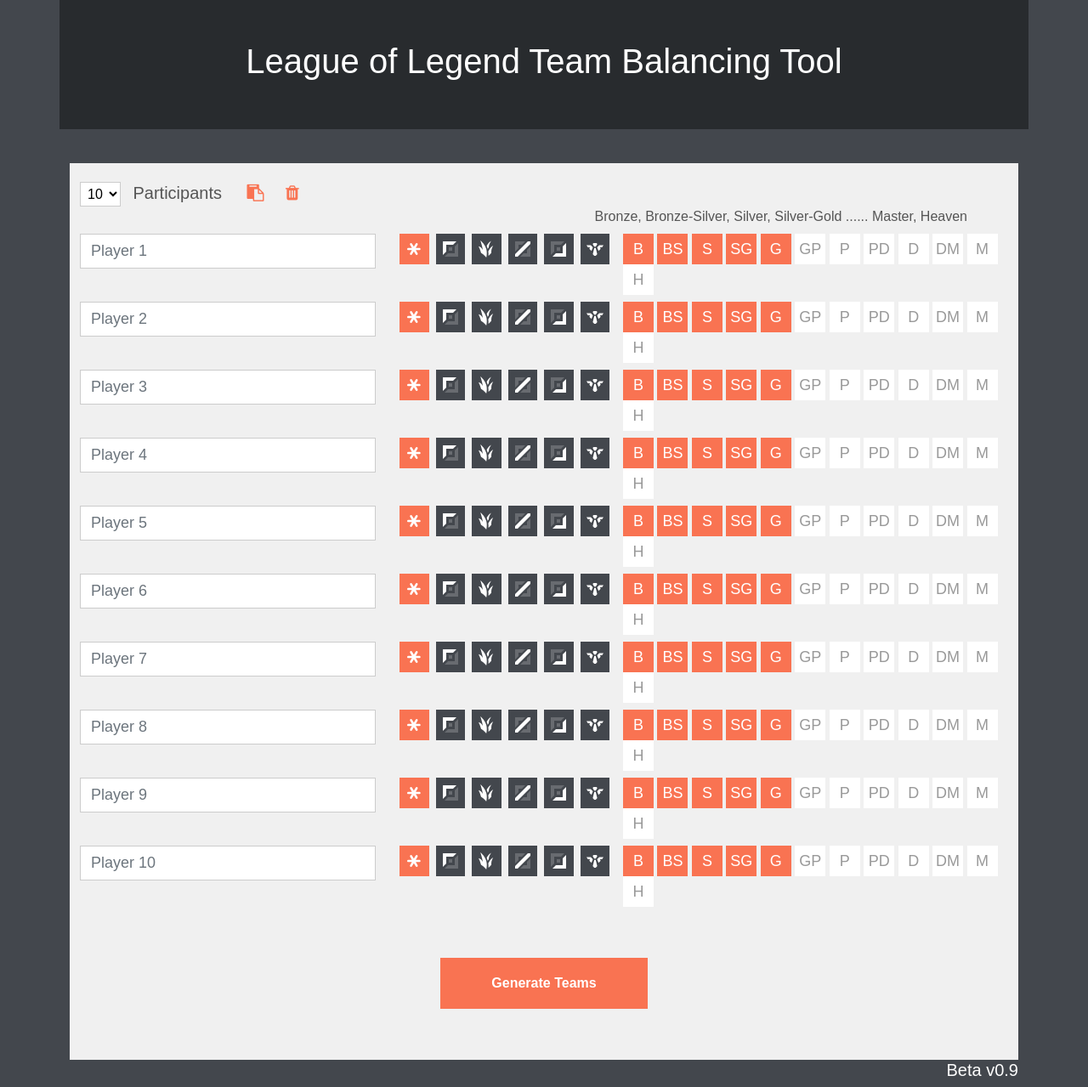
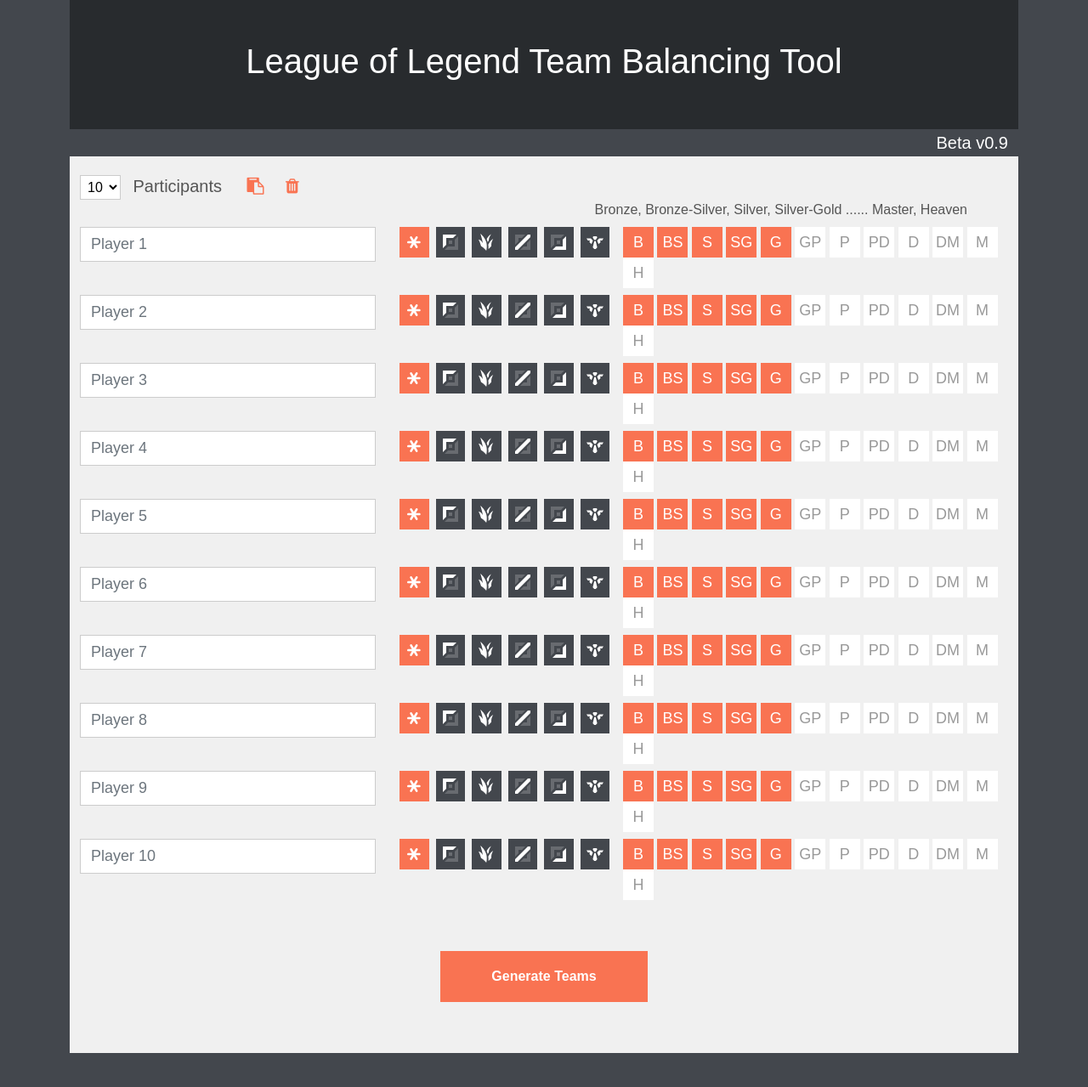
Before and after one commit to seanchoi-dev/seanchoi-dev.github.io, a plain HTML site: page lol-team/index.html in a window 1280 px wide. Shown: the whole page at 85% size. After the commit the page ends 1239 px from the top, so only its background shows below. Drawn offline with nearby package versions, Linux system fonts and the light colour scheme.

Commit message:
bug fix, version location change

```diff
--- a/lol-team/index.html
+++ b/lol-team/index.html
@@ -13,10 +13,10 @@
     <body>
         <main>
             <div class="container">
-                <div class="title py-5 text-center text-white"><h1>League of Legend Team Balancing Tool</h1></div>
+                <div class="title m-0 py-5 text-center text-white"><h1>League of Legend Team Balancing Tool</h1></div>
                 <form id="mix_form" name="mix" autocomplete="on" onsubmit="return submitted()">
                     <div class="bg-dark-grey">
-                        <div class="container padding-bloc">
+                        <div class="container">
                             <div class="row">
                                 <div class="form-group col-md-12 p-0">
                                     <!-- <label class="white-label required">Balanced by</label>
@@ -27,6 +27,7 @@
                                         <label for="mix_typeMix_1" class="text-decoration-line-through">Position</label>
                                     </div> -->
                                 </div>
+                                <div class="container text-white"><h5 class="my-1 text-end">Beta v0.9</h5></div>
                             </div>
                         </div>
                     </div>
@@ -85,7 +86,6 @@
                 </form>
             </div>
             <footer>
-                <div class="container text-white"><h5 class="text-end">Beta v0.9</h5></div>
                 <script src="https://cdn.jsdelivr.net/npm/bootstrap@5.2.0-beta1/dist/js/bootstrap.bundle.min.js" integrity="sha384-pprn3073KE6tl6bjs2QrFaJGz5/SUsLqktiwsUTF55Jfv3qYSDhgCecCxMW52nD2" crossorigin="anonymous"></script>
                 <script src="lol-team.js"></script>
                 <script src="https://ajax.googleapis.com/ajax/libs/jquery/1.11.3/jquery.min.js"></script>
```
